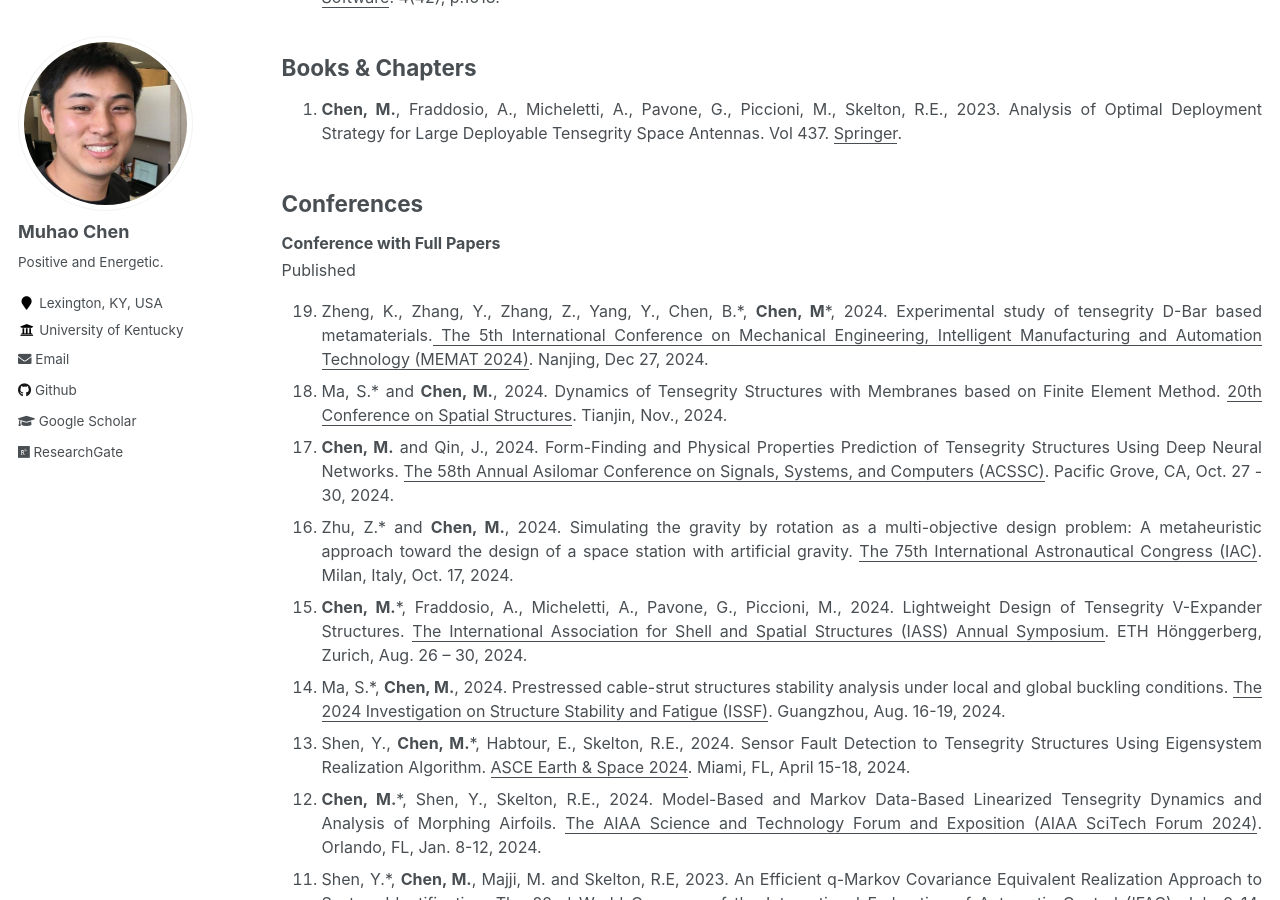
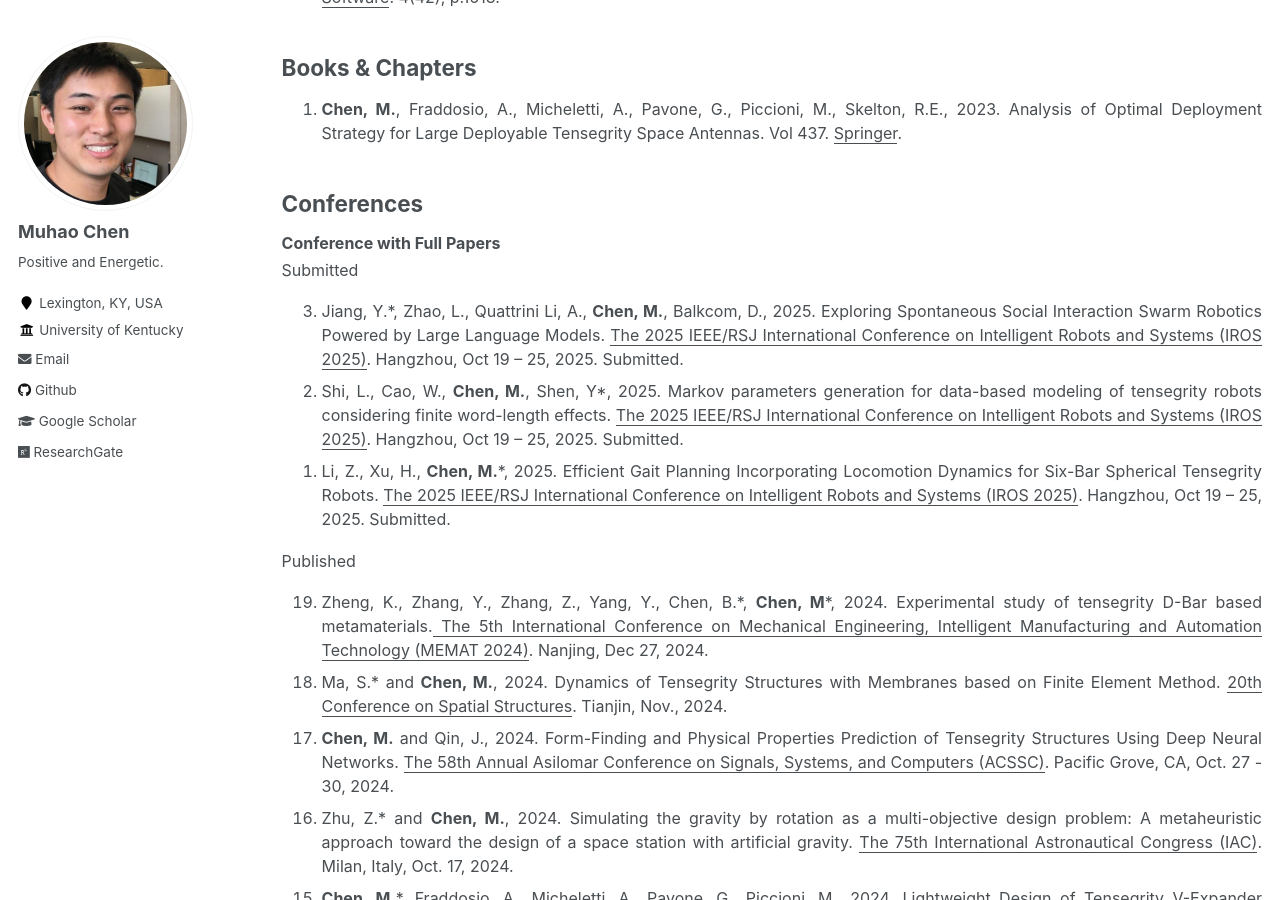
Before and after one commit to Muhao-Chen/muhao-chen.github.io, a Jekyll site: the page built from _pages/publication.md, in a window 1280 px wide and 900 px high, scrolled down 2655 px. Built offline with Jekyll 4.4.1, drawn with Linux system fonts in a browser that asks for light colours.

Commit message:
Update publication.md

```diff
--- a/_pages/publication.md
+++ b/_pages/publication.md
@@ -81,11 +81,12 @@ Published
 ## Conferences
 <font size=3>
 <strong>Conference with Full Papers </strong>   <br/>
-<!-- Submitted  -->
-<!-- <ol reversed> -->
-<!-- <li> Shi, L., <strong>Chen, M.</strong>, Shen, Y*, 2025. On the Invariance of Markov Parameters under Finite Word-Length Effects. <u>The American Control Conference (ACC)</u>. Denver, CO, Jul. 8 - 10, 2025. Submitted. </li> -->
-<!-- <li> Li, Z., Xu, H., <strong>Chen, M.</strong>*, 2025. Efficient Gait Planning Incorporating Locomotion Dynamics for Six-Bar Spherical Tensegrity Robots. <u>IEEE International Conference on Robotics & Automation (ICRA)</u>. Atlanta, GA, May 19 – 23, 2025. Submitted. </li> -->
-<!-- </ol> -->
+Submitted
+<ol reversed>
+<li> Jiang, Y.*, Zhao, L., Quattrini Li, A., <strong>Chen, M.</strong>, Balkcom, D., 2025. Exploring Spontaneous Social Interaction Swarm Robotics Powered by Large Language Models. <u>The 2025 IEEE/RSJ International Conference on Intelligent Robots and Systems (IROS 2025)</u>. Hangzhou, Oct 19 – 25, 2025. Submitted. </li>
+<li> Shi, L., Cao, W., <strong>Chen, M.</strong>, Shen, Y*, 2025. Markov parameters generation for data-based modeling of tensegrity robots considering finite word-length effects. <u>The 2025 IEEE/RSJ International Conference on Intelligent Robots and Systems (IROS 2025)</u>. Hangzhou, Oct 19 – 25, 2025. Submitted. </li>
+<li> Li, Z., Xu, H., <strong>Chen, M.</strong>*, 2025. Efficient Gait Planning Incorporating Locomotion Dynamics for Six-Bar Spherical Tensegrity Robots. <u>The 2025 IEEE/RSJ International Conference on Intelligent Robots and Systems (IROS 2025)</u>. Hangzhou, Oct 19 – 25, 2025. Submitted. </li>
+</ol>
 Published
 <ol reversed>
 <li> Zheng, K., Zhang, Y., Zhang, Z., Yang, Y., Chen, B.*, <strong>Chen, M</strong>*, 2024. Experimental study of tensegrity D-Bar based metamaterials.<u> The 5th International Conference on Mechanical Engineering, Intelligent Manufacturing and Automation Technology (MEMAT 2024)</u>. Nanjing, Dec 27, 2024. </li>
```
